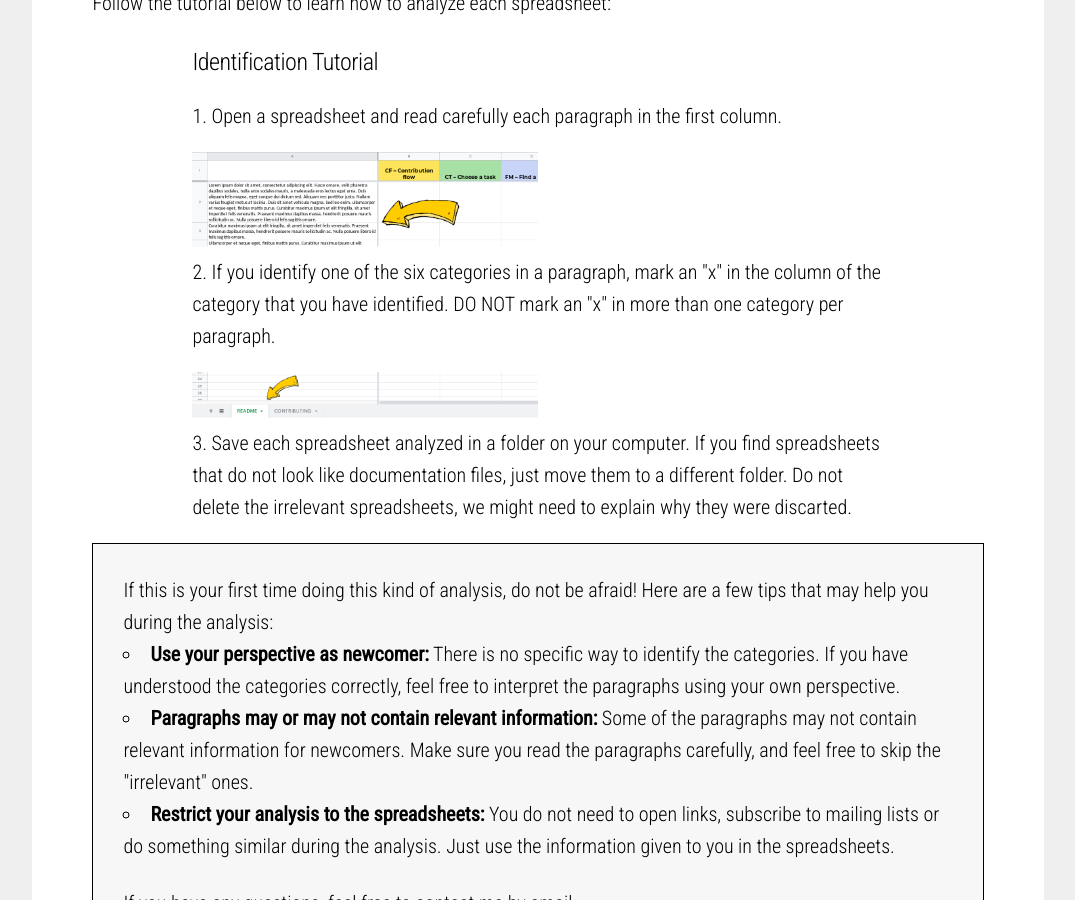
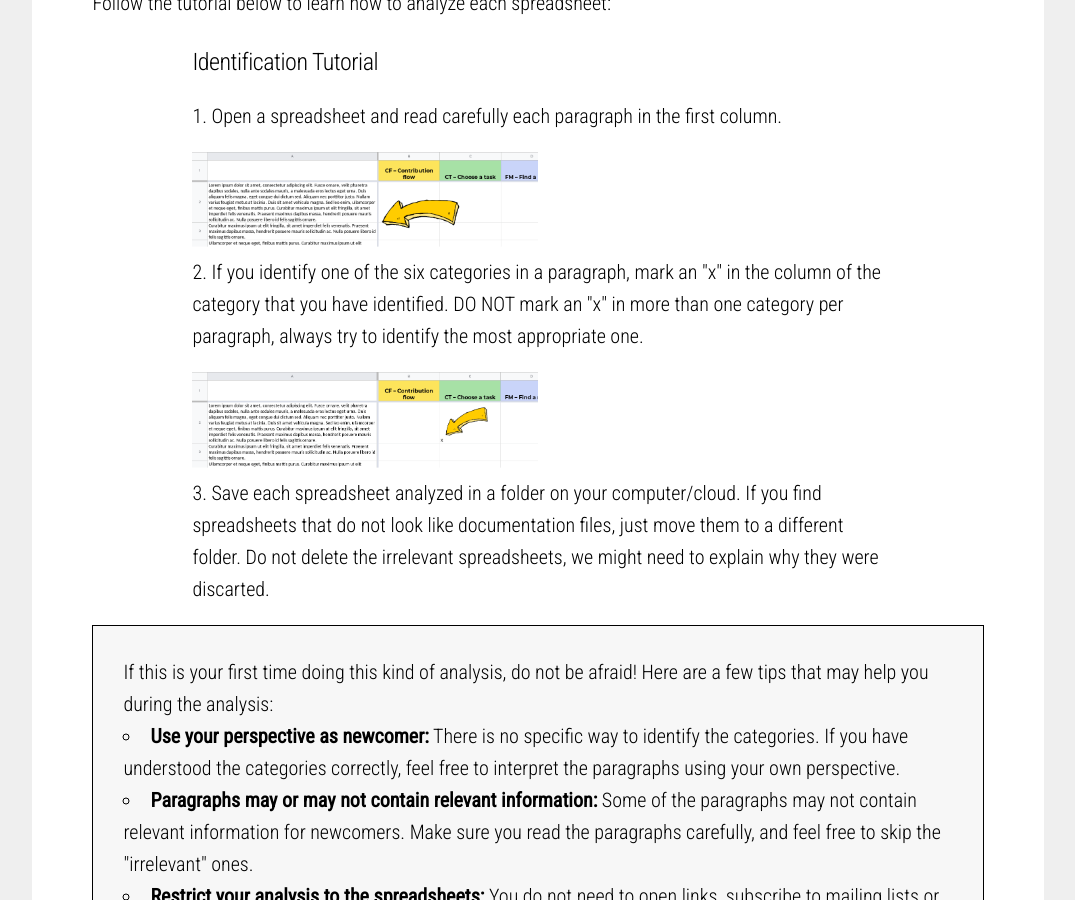
Before and after one commit to igorsteinmacher/REP_I, a Jekyll site: the page built from docs/index.html, in a window 1280 px wide and 900 px high, scrolled down 2167 px. Shown: the whole window, without its empty margins (102-1177 px from the left). Built offline with Jekyll 4.4.1, drawn with Linux system fonts in a browser that asks for light colours; some of the changed text lies outside the part shown.

Commit message:
Update docs

```diff
--- a/docs/index.html
+++ b/docs/index.html
@@ -126,11 +126,11 @@ css: experiment.css
                 <img src="img/paragraphs.png" alt="Arrow pointing a paragraph in a spreadsheet" style="width: 50%;">
                 <li>
                     If you identify one of the six categories in a paragraph, mark an "x" in the column of the category that you
-                    have identified. DO NOT mark an "x" in more than one category per paragraph.
+                    have identified. DO NOT mark an "x" in more than one category per paragraph, always try to identify the most appropriate one.
                 </li>
-                <img src="img/pages.png" alt="Two arrows pointing the pages of a spreadsheet" style="width: 50%;">
+                <img src="img/columns.png" alt="Two arrows pointing the pages of a spreadsheet" style="width: 50%;">
                 <li>
-                    Save each spreadsheet analyzed in a folder on your computer. If you find spreadsheets that do not look like documentation files,
+                    Save each spreadsheet analyzed in a folder on your computer/cloud. If you find spreadsheets that do not look like documentation files,
                     just move them to a different folder. Do not delete the irrelevant spreadsheets, we might need to explain why they were discarted.
                 </li>
             </ol>
```
Also changed, not shown: other parts of docs/index.html (+2 -2 lines), docs/img/pages.png (deleted).
